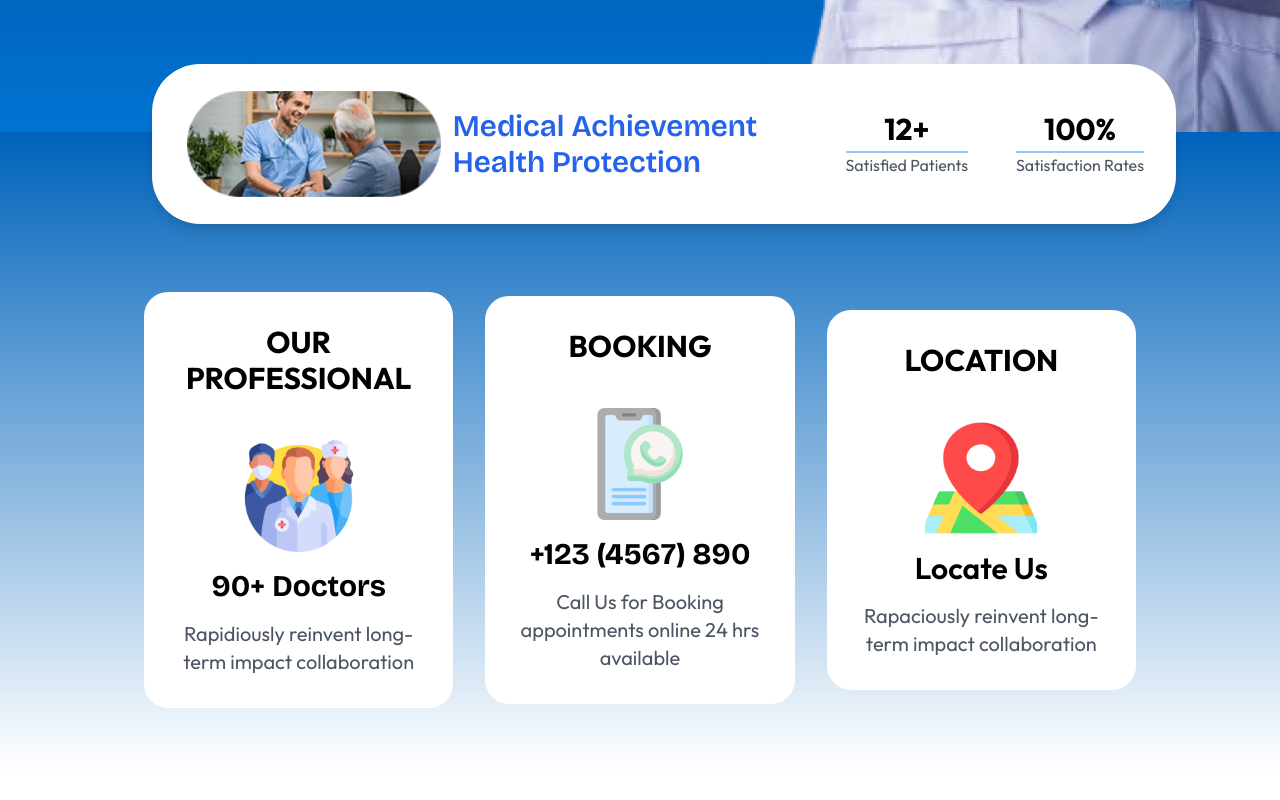
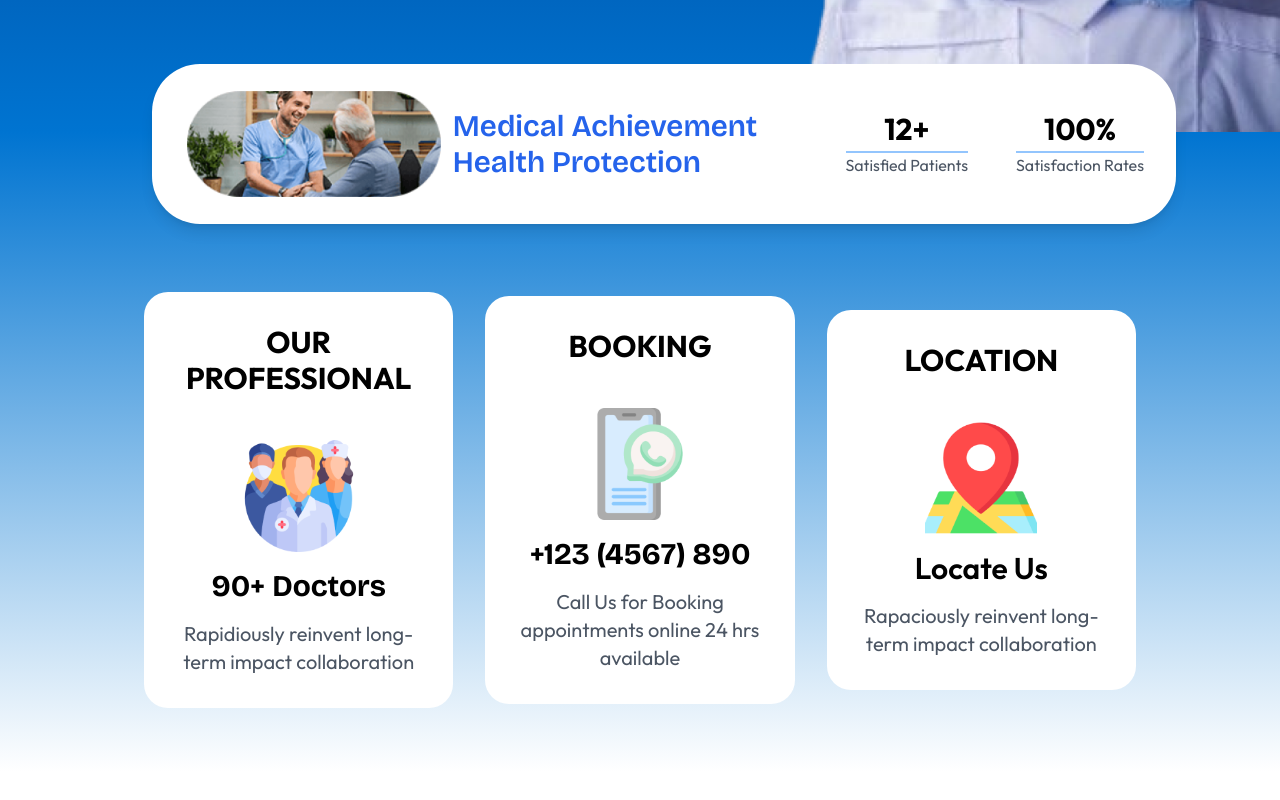
Before and after one commit to alpharsh/hospital, a React (Vite) app: page / in a window 1280 px wide. Shown: the part 620-1420 px from the top of the page. Built offline with nearby package versions, Linux system fonts and the light colour scheme.

Commit message:
Update Background Gradient in Home Page: Change gradient color from #0063BB to #0074D1 in cards section

```diff
--- a/src/pages/home/Home.jsx
+++ b/src/pages/home/Home.jsx
@@ -55,7 +55,7 @@ function Home() {
       </div>
 
       {/* CARDS SECTION */}
-      <div className=" py-12 bg-gradient-to-b from-[#0063BB] to-white ">
+      <div className=" py-12 bg-gradient-to-b from-[#0074D1] to-white ">
         {/* Achievement Card */}
         <div className="flex absolute top-[42.75rem] left-[9.5rem] items-center justify-between w-4/5 mx-auto bg-white shadow-lg rounded-[3rem] py-6 px-8">
           {/* Image Section */}
```
